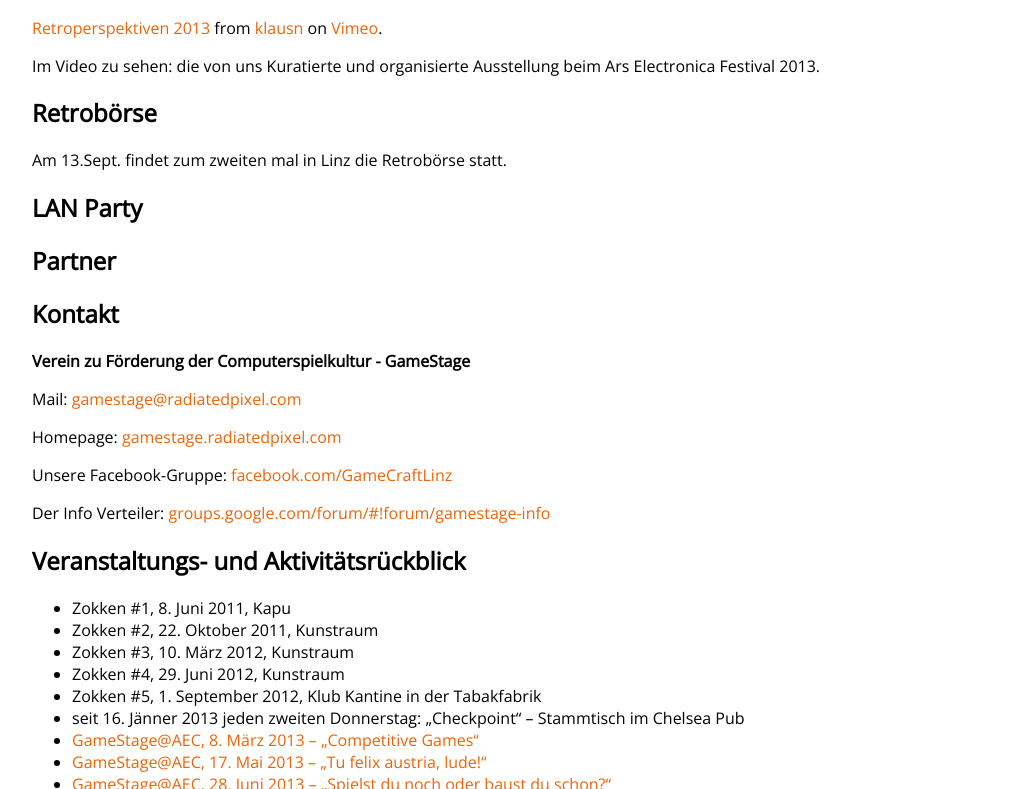
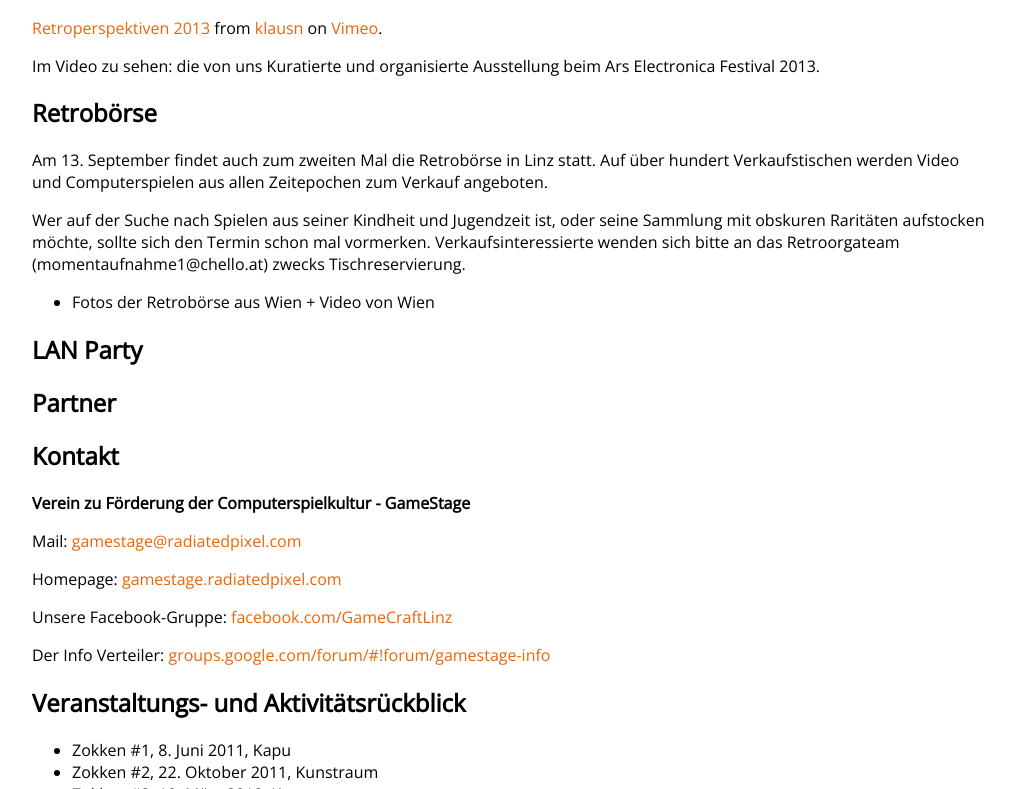
Before and after one commit to Lorti/gsexpo, a Jekyll site: the page built from index.html, in a window 1280 px wide and 900 px high, scrolled down 1427 px, cut to the strip 111-900 px from the top of the window. Shown: the whole strip, without its empty margins (128-1143 px from the left). Built offline with Jekyll 4.4.1, drawn with Linux system fonts in a browser that asks for light colours; nearby versions of some CDN libraries; Markdown is read by kramdown in place of the engine named in the settings.

Commit message:
Update retroexchange.markdown

```diff
--- a/_includes/retroexchange.markdown
+++ b/_includes/retroexchange.markdown
@@ -1,3 +1,6 @@
 ## Retrobörse
 
-Am 13.Sept. findet zum zweiten mal in Linz die Retrobörse statt.
+Am 13. September findet auch zum zweiten Mal die Retrobörse in Linz statt. Auf über hundert Verkaufstischen werden Video und Computerspielen aus allen Zeitepochen zum Verkauf angeboten.
+
+Wer auf der Suche nach Spielen aus seiner Kindheit und Jugendzeit ist, oder seine Sammlung mit obskuren Raritäten aufstocken möchte, sollte sich den Termin schon mal vormerken. Verkaufsinteressierte wenden sich bitte an das Retroorgateam (momentaufnahme1@chello.at) zwecks Tischreservierung.
++ Fotos der Retrobörse aus Wien + Video von Wien
```
